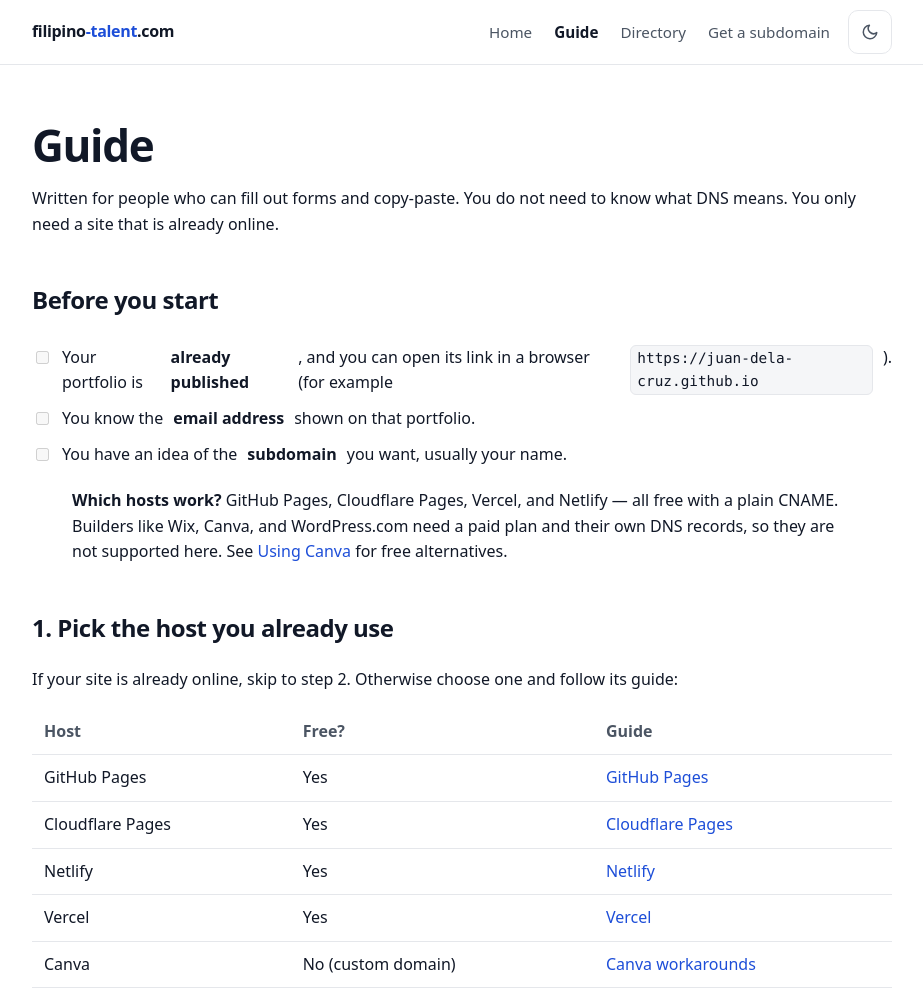
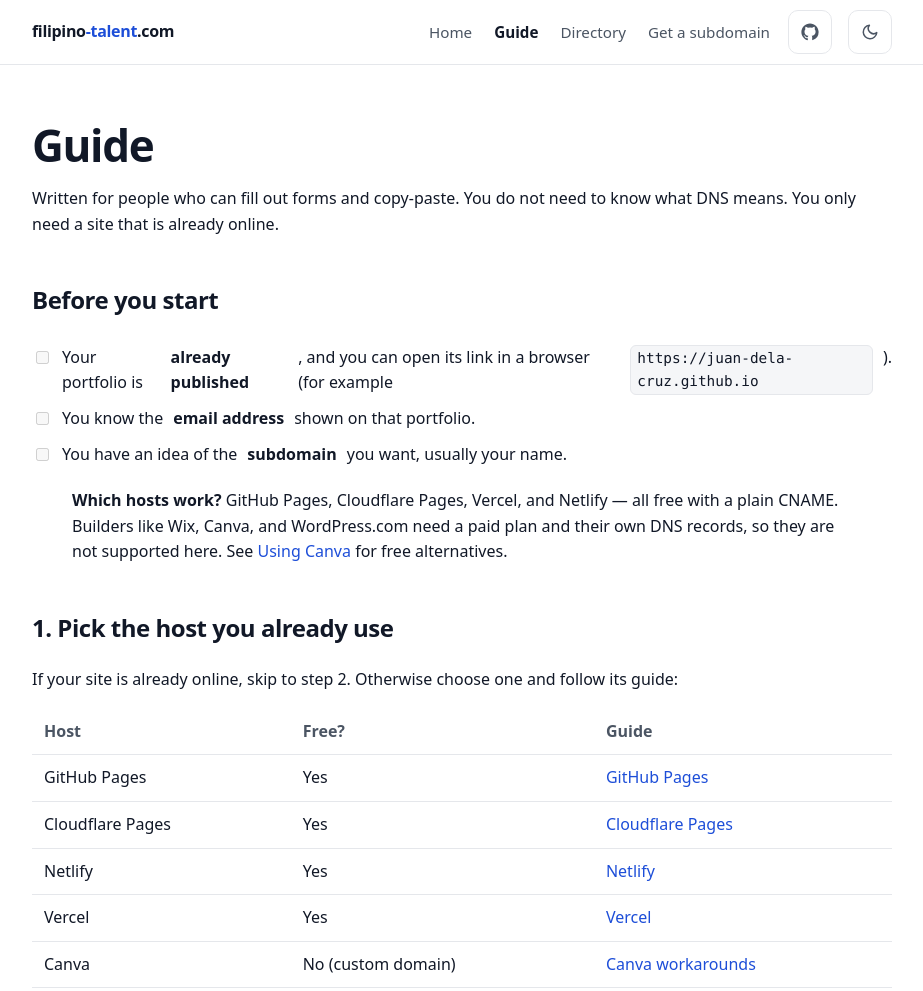
Before and after one commit to xpall/filipino-talent.com, an Astro site: page /guide in a window 1280 px wide. Shown: the top 991 px of the page, without its empty margins (178-1101 px from the left). Built offline with nearby package versions, Linux system fonts and the light colour scheme; Astro itself is replaced by a stand-in of ours.

Commit message:
Add GitHub link and credit is-a.dev

```diff
--- a/src/layouts/Base.astro
+++ b/src/layouts/Base.astro
@@ -1,5 +1,6 @@
 ---
 import '../styles/global.css';
+import { GITHUB_URL, IS_A_DEV_URL } from '../lib/site';
 
 interface Props {
   title?: string;
@@ -100,6 +101,18 @@
             </a>
           ))}
         </nav>
+        <a
+          class="icon-link"
+          href={GITHUB_URL}
+          aria-label="View source on GitHub"
+          title="View source on GitHub"
+          target="_blank"
+          rel="noopener noreferrer"
+        >
+          <svg viewBox="0 0 24 24" aria-hidden="true">
+            <path d="M12 .5C5.73.5.5 5.73.5 12c0 5.08 3.29 9.39 7.86 10.91.58.11.79-.25.79-.56 0-.28-.01-1.02-.02-2-3.2.7-3.88-1.54-3.88-1.54-.53-1.34-1.29-1.7-1.29-1.7-1.05-.72.08-.71.08-.71 1.17.08 1.78 1.2 1.78 1.2 1.03 1.77 2.7 1.26 3.36.96.1-.75.4-1.26.73-1.55-2.55-.29-5.24-1.28-5.24-5.69 0-1.26.45-2.29 1.19-3.1-.12-.29-.52-1.46.11-3.05 0 0 .97-.31 3.18 1.18a11.1 11.1 0 0 1 5.8 0c2.2-1.49 3.17-1.18 3.17-1.18.63 1.59.23 2.76.11 3.05.74.81 1.19 1.84 1.19 3.1 0 4.42-2.69 5.39-5.25 5.68.41.35.77 1.05.77 2.12 0 1.53-.01 2.77-.01 3.15 0 .31.21.67.8.56A11.51 11.51 0 0 0 23.5 12C23.5 5.73 18.27.5 12 .5z"></path>
+          </svg>
+        </a>
         <button
           id="theme-toggle"
           class="theme-toggle"
@@ -133,6 +146,8 @@
         <div class="footer-links">
           <a href="/guide">Guide</a>
           <a href="/terms">Terms</a>
+          <a href={GITHUB_URL} target="_blank" rel="noopener noreferrer">GitHub</a>
+          <a href={IS_A_DEV_URL} target="_blank" rel="noopener noreferrer">is-a.dev</a>
           <a href="mailto:verify@filipino-talent.com">Contact</a>
           <span class="footer-copy">© 2026 <a href="https://johnlloyd.dev">johnlloyd.dev</a></span>
         </div>
--- /dev/null
+++ b/src/lib/site.ts
@@ -0,0 +1,2 @@
+export const GITHUB_URL = 'https://github.com/xpall/filipino-talent.com';
+export const IS_A_DEV_URL = 'https://www.is-a.dev';
--- a/src/styles/global.css
+++ b/src/styles/global.css
@@ -264,6 +264,29 @@
 
 html[data-theme='dark'] .theme-toggle .icon-moon {
   display: none;
+}
+
+.icon-link {
+  display: grid;
+  place-items: center;
+  width: 44px;
+  height: 44px;
+  border: 1px solid var(--border);
+  border-radius: 10px;
+  background: transparent;
+  color: var(--muted);
+}
+
+.icon-link:hover {
+  color: var(--text);
+  background: var(--bg-soft);
+  text-decoration: none;
+}
+
+.icon-link svg {
+  width: 18px;
+  height: 18px;
+  fill: currentColor;
 }
 
 main {
@@ -949,6 +972,10 @@
     padding: 40px 0 56px;
   }
 
+  header.site .wrap {
+    column-gap: 8px;
+  }
+
   nav {
     order: 3;
     width: 100%;
```
Also changed, not shown: src/pages/index.astro (+13 -0 lines), README.md.
